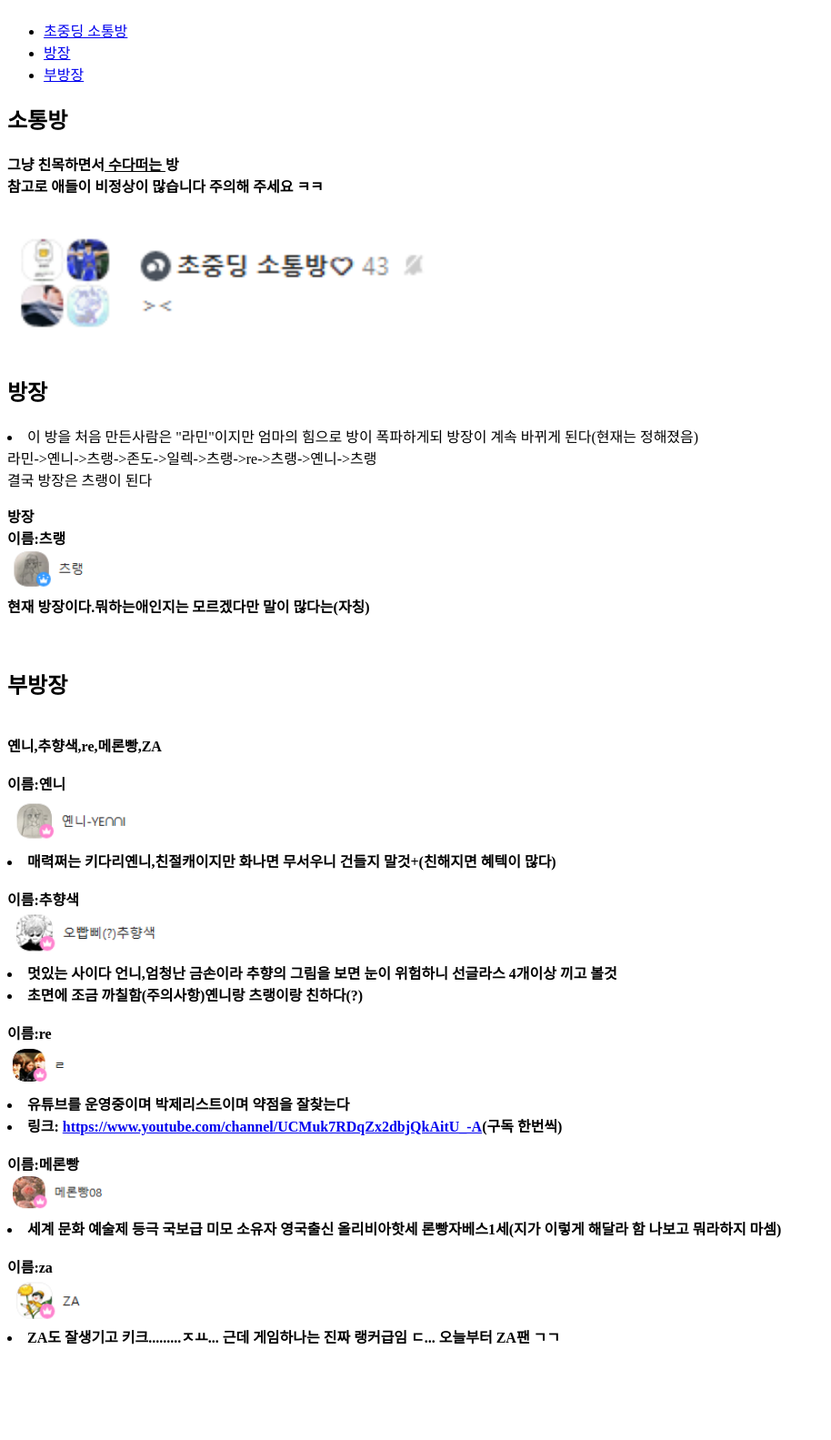
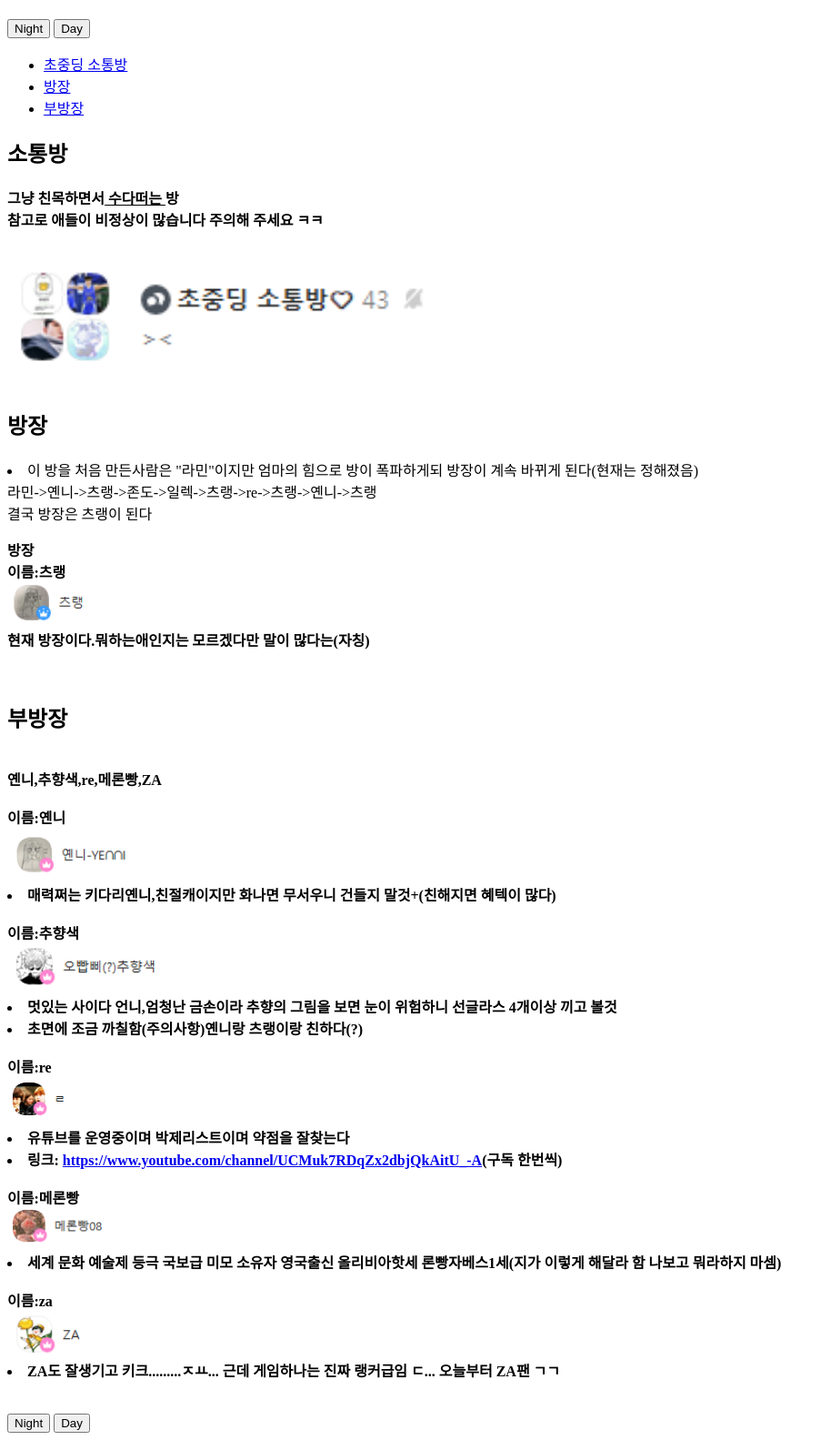
Before and after one commit to goele07/program, a plain HTML site: page 1.html in a window 1280 px wide. Shown: the part 68-1651 px from the top of the page at 91% size, without its empty margins (0-914 px from the left). Before the commit the page ends 1557 px from the top, so only its background shows below. Drawn offline with Linux system fonts and the light colour scheme.

Commit message:
첫번째 파일
버튼 추가

```diff
--- a/1.html
+++ b/1.html
@@ -6,6 +6,8 @@
 </head>
 <body>
 <h1><a href="1.html">초중딩 소통방</a></h1>
+<input type="button" value="Night" onclick="document.querySelector('body').style.backgroundColor = 'black';document.querySelector('body').style.color = 'white';">
+<input type="button" value="Day" onclick="document.querySelector('body').style.backgroundColor = 'white';document.querySelector('body').style.color = 'black';">
  <ul>
   <li><a href="index.html">초중딩 소통방</a></li>
   <li><a href="2.html">방장</a></li>
@@ -14,6 +16,8 @@
   <h2>소통방</h2>
   <strong>그냥 친목하면서<u> 수다떠는 </u>방<br>참고로 애들이 비정상이 많습니다 주의해 주세요 ㅋㅋ<br><br><br></strong><img src="초중딩.png" width="500"><br><br>
   <h2>방장</h2>
-  <p><li>이 방을 처음 만든사람은 "라민"이지만 엄마의 힘으로 방이 폭파하게되 방장이 계속 바뀌게 된다(현재는 정해졌음)<br>라민->옌니->츠랭->존도->일렉->츠랭->re->츠랭->옌니->츠랭<br>결국 방장은 츠랭이 된다</p><strong>방장<br>이름:츠랭<br><img src="츠랭.png" width="150"><br>현재 방장이다.뭐하는애인지는 모르겠다만 말이 많다는(자칭)</strong><br><br><br><strong><h2>부방장</h2><br>옌니,추향색,re,메론빵,ZA<br><br>이름:옌니<br><img src="옌니.png" width="150"><br><li>매력쩌는 키다리옌니,친절캐이지만 화나면 무서우니 건들지 말것+(친해지면 혜텍이 많다)<br><br>이름:추향색<br><img src="추향.png" width="220"><br><li>멋있는 사이다 언니,엄청난 금손이라 추향의 그림을 보면 눈이 위험하니 선글라스 4개이상 끼고 볼것<br><li>초면에 조금 까칠함(주의사항)옌니랑 츠랭이랑 친하다(?) <br><br>이름:re<br><img src="리.png" width="75"><br><li>유튜브를 운영중이며 박제리스트이며 약점을 잘찾는다<br><li>링크: <a href="https://www.youtube.com/channel/UCMuk7RDqZx2dbjQkAitU_-A"target="_blank">https://www.youtube.com/channel/UCMuk7RDqZx2dbjQkAitU_-A</a>(구독 한번씩)<br><br>이름:메론빵<br><img src="론빵.png" width="110"><br><li>세계 문화 예술제 등극 국보급 미모 소유자 영국출신 올리비아핫세 론빵자베스1세(지가 이렇게 해달라 함 나보고 뭐라하지 마셈)<br><br>이름:za<br><img src="자.png" width="100"><br><li>ZA도 잘생기고 키크.........ㅈㅛ... 근데 게임하나는 진짜 랭커급임 ㄷ... 오늘부터 ZA팬 ㄱㄱ </strong>
+  <p><li>이 방을 처음 만든사람은 "라민"이지만 엄마의 힘으로 방이 폭파하게되 방장이 계속 바뀌게 된다(현재는 정해졌음)<br>라민->옌니->츠랭->존도->일렉->츠랭->re->츠랭->옌니->츠랭<br>결국 방장은 츠랭이 된다</p><strong>방장<br>이름:츠랭<br><img src="츠랭.png" width="150"><br>현재 방장이다.뭐하는애인지는 모르겠다만 말이 많다는(자칭)</strong><br><br><br><strong><h2>부방장</h2><br>옌니,추향색,re,메론빵,ZA<br><br>이름:옌니<br><img src="옌니.png" width="150"><br><li>매력쩌는 키다리옌니,친절캐이지만 화나면 무서우니 건들지 말것+(친해지면 혜텍이 많다)<br><br>이름:추향색<br><img src="추향.png" width="220"><br><li>멋있는 사이다 언니,엄청난 금손이라 추향의 그림을 보면 눈이 위험하니 선글라스 4개이상 끼고 볼것<br><li>초면에 조금 까칠함(주의사항)옌니랑 츠랭이랑 친하다(?) <br><br>이름:re<br><img src="리.png" width="75"><br><li>유튜브를 운영중이며 박제리스트이며 약점을 잘찾는다<br><li>링크: <a href="https://www.youtube.com/channel/UCMuk7RDqZx2dbjQkAitU_-A"target="_blank">https://www.youtube.com/channel/UCMuk7RDqZx2dbjQkAitU_-A</a>(구독 한번씩)<br><br>이름:메론빵<br><img src="론빵.png" width="110"><br><li>세계 문화 예술제 등극 국보급 미모 소유자 영국출신 올리비아핫세 론빵자베스1세(지가 이렇게 해달라 함 나보고 뭐라하지 마셈)<br><br>이름:za<br><img src="자.png" width="100"><br><li>ZA도 잘생기고 키크.........ㅈㅛ... 근데 게임하나는 진짜 랭커급임 ㄷ... 오늘부터 ZA팬 ㄱㄱ </strong><br><br><br>
+    <input type="button" value="Night" onclick="document.querySelector('body').style.backgroundColor = 'black';document.querySelector('body').style.color = 'white';">
+    <input type="button" value="Day" onclick="document.querySelector('body').style.backgroundColor = 'white';document.querySelector('body').style.color = 'black';">
 </body>
 </html>
```
Also changed, not shown: 2.html (+4 -1 lines), 3.html (+4 -1 lines), index.html (+4 -1 lines).
